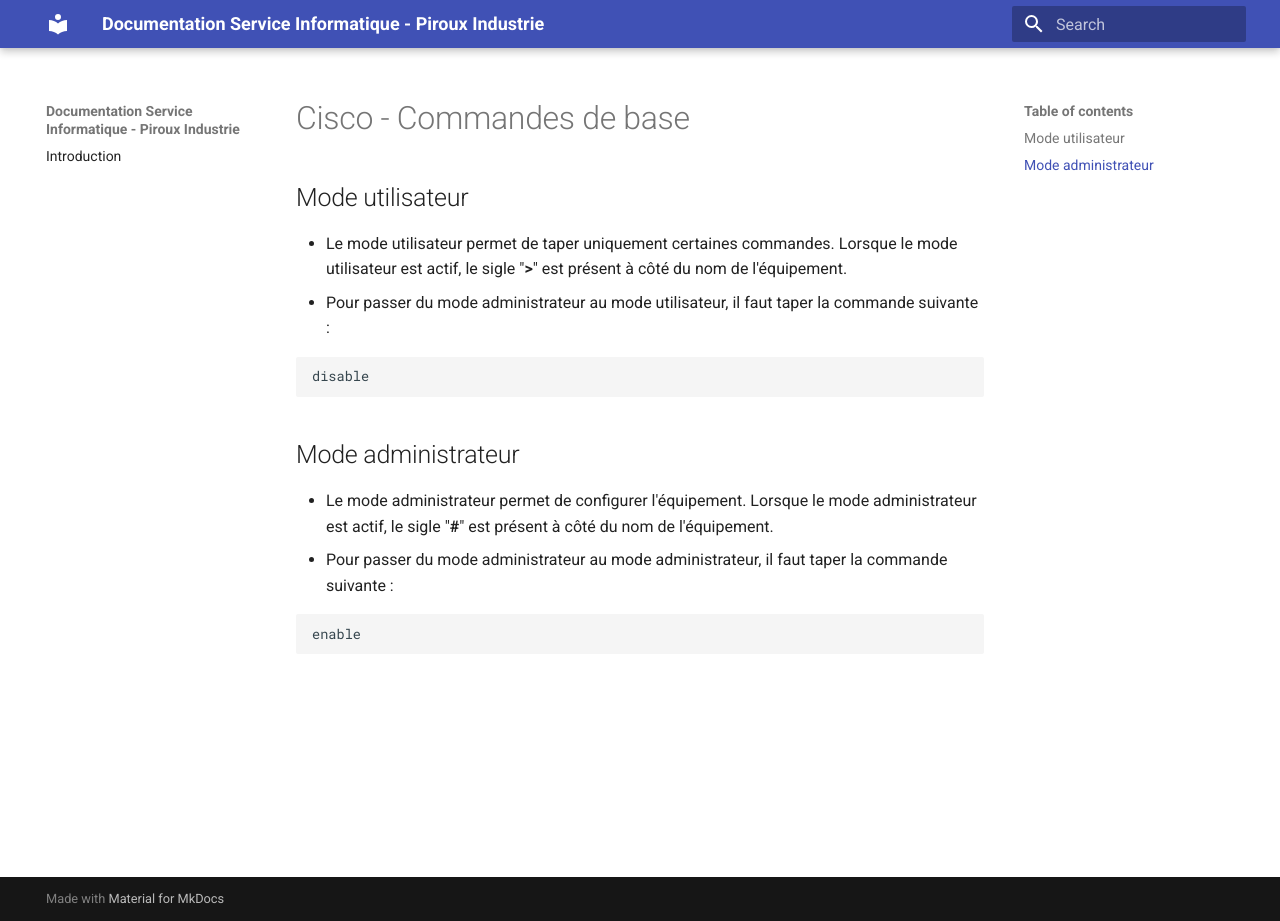
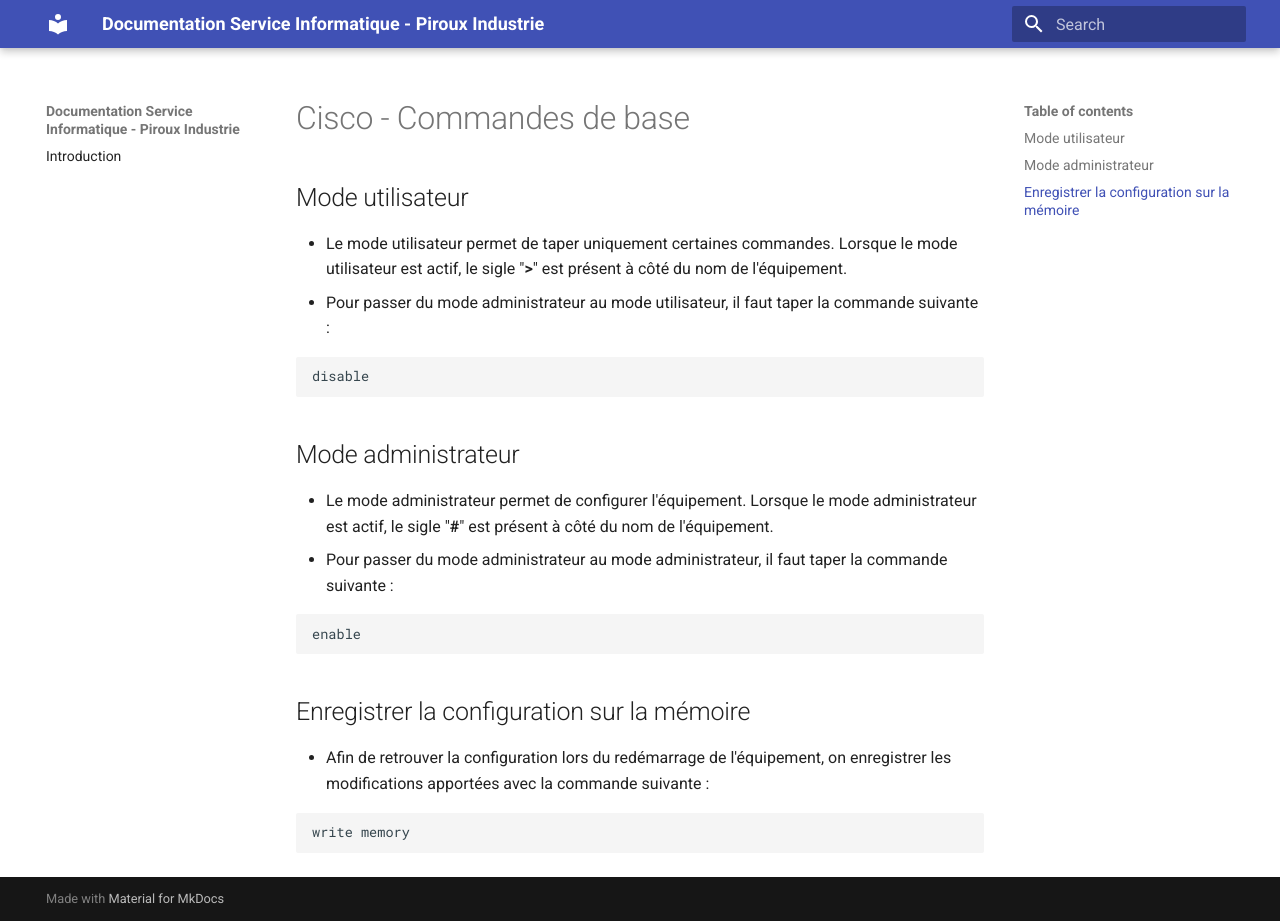
Before and after one commit to coco01370/cisco_command, an MkDocs documentation site: the page built from documentation/docs/basic_commands.md, in a window 1280 px wide and 921 px high. Built offline with MkDocs 1.6.1 and Material for MkDocs 9.7.7, drawn with Linux system fonts in a browser that asks for light colours.

Commit message:
Add command to save configuration

````diff
--- a/documentation/docs/basic_commands.md
+++ b/documentation/docs/basic_commands.md
@@ -13,3 +13,9 @@ disable
 ```
 enable
 ```
+
+## Enregistrer la configuration sur la mémoire
+- Afin de retrouver la configuration lors du redémarrage de l'équipement, on enregistrer les modifications apportées avec la commande suivante :
+```
+write memory
+```
````
